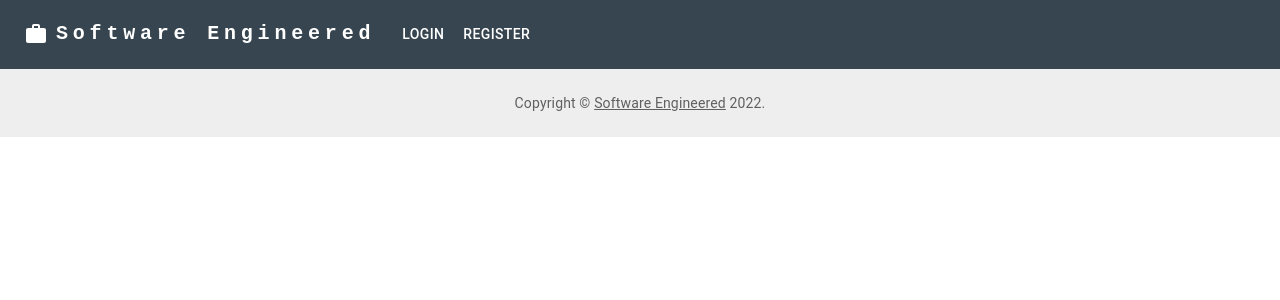
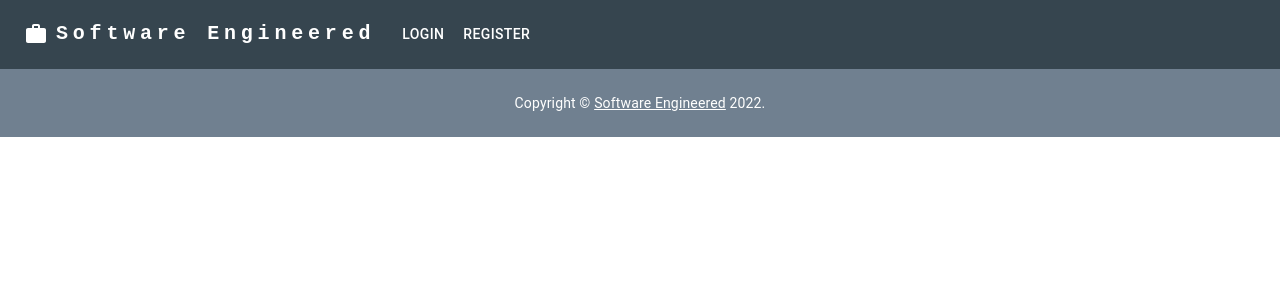
Before and after one commit to sanchezbarry/Software-Engineer-Job-Portal-Frontend, a React (Create React App) app in the folder react-software-engineer-job-portal/: page /logout in a window 1280 px wide. Shown: the top 300 px of the page. Built offline with nearby package versions, Linux system fonts and the light colour scheme.

Commit message:
footer styling

```diff
--- a/react-software-engineer-job-portal/src/components/login/Login.jsx
+++ b/react-software-engineer-job-portal/src/components/login/Login.jsx
@@ -134,7 +134,7 @@ function Login() {
             <Grid container sx={{ mb: 20 }}>
               <Grid item>
                 <Link
-                  href="#"
+                  href="/register"
                   variant="body3"
                   color="primary"
                   justifyContent="center"
--- a/react-software-engineer-job-portal/src/components/partials/SiteFooter.jsx
+++ b/react-software-engineer-job-portal/src/components/partials/SiteFooter.jsx
@@ -7,7 +7,7 @@ import Link from '@mui/material/Link';
 
 function Copyright() {
   return (
-    <Typography variant="body2" color="text.secondary">
+    <Typography variant="body2" color="white">
       {'Copyright © '}
       <Link color="inherit" href="/">
         Software Engineered
@@ -37,8 +37,8 @@ export default function StickyFooter() {
           mt: 'auto',
           backgroundColor: (theme) =>
             theme.palette.mode === 'light'
-              ? theme.palette.grey[200]
-              : theme.palette.grey[800],
+              ? '#708090'
+              : '#708090',
         }}
       >
         <Container maxWidth="sm">
```
